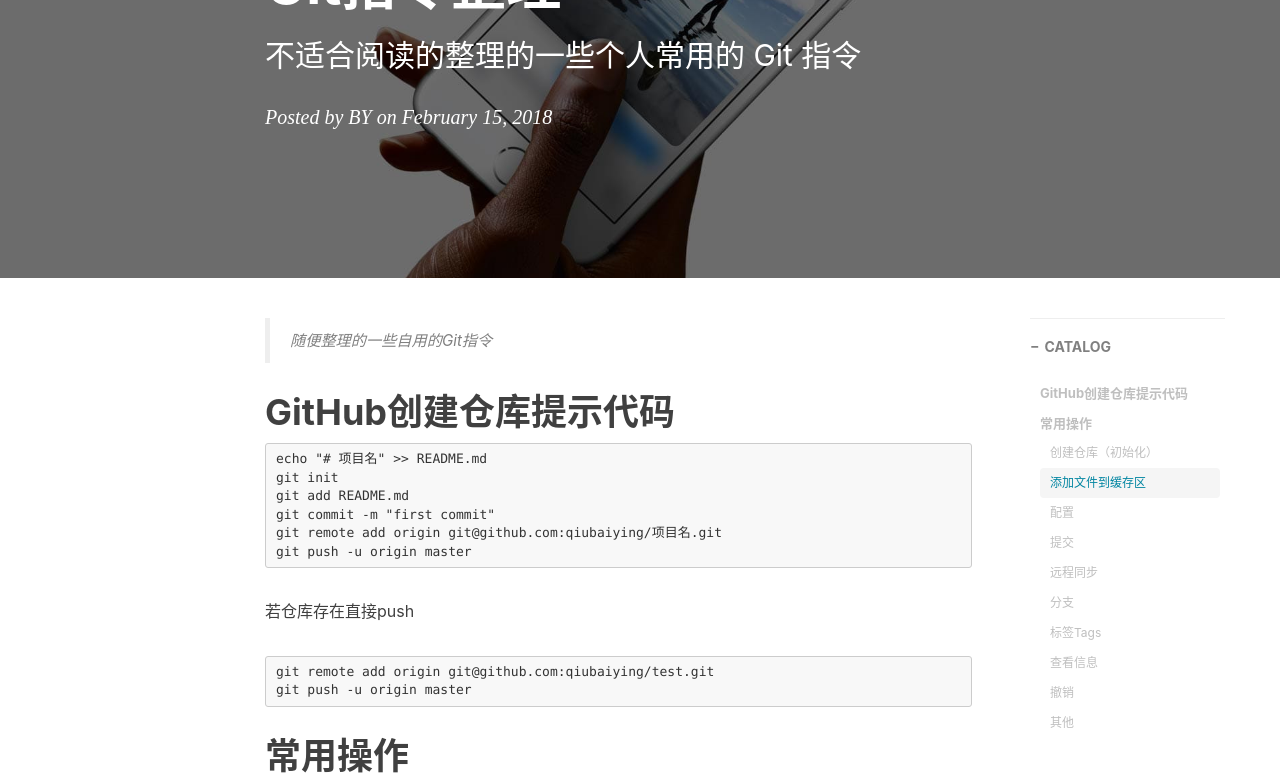
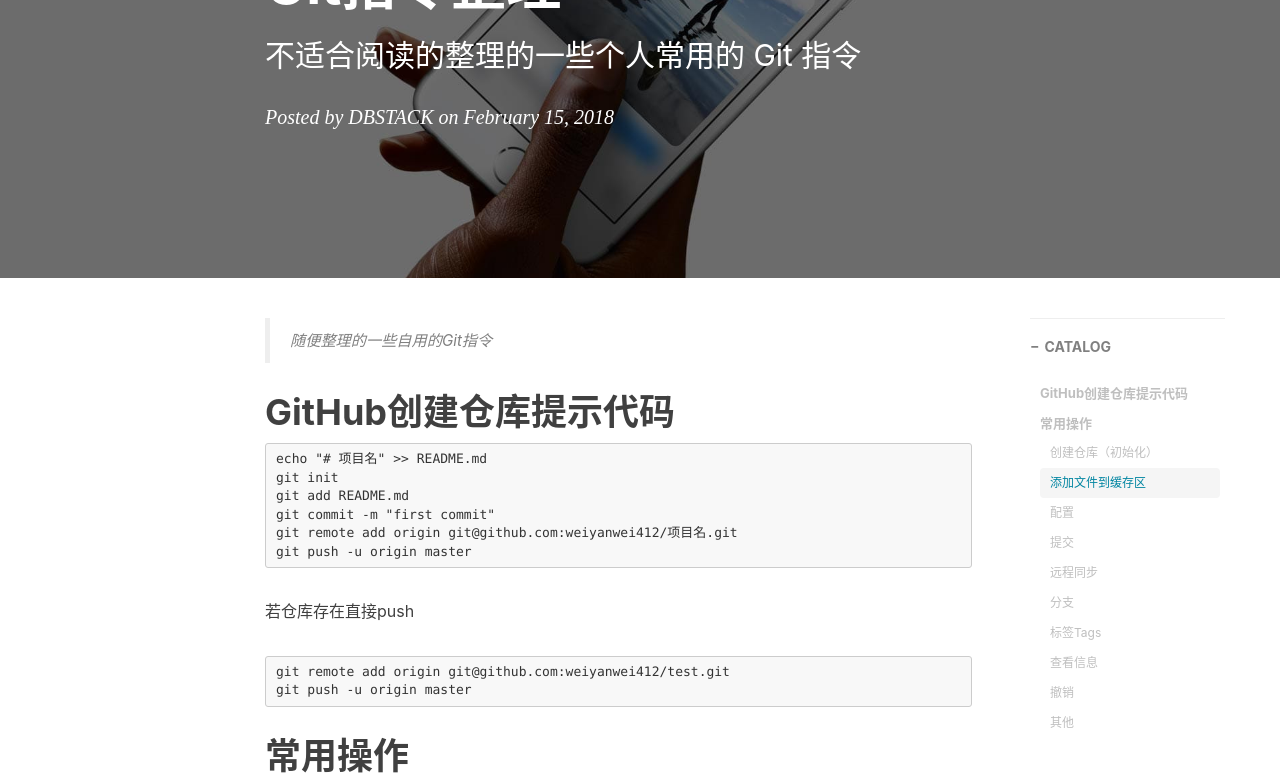
Before and after one commit to weiyanwei412/weiyanwei412.github.io, a Jekyll site: the page built from _posts/2018-02-15-Git指令整理.md, in a window 1280 px wide and 1400 px high. Shown: the part 245-1020 px from the top of the window. Built offline with Jekyll 4.4.1, drawn with Linux system fonts in a browser that asks for light colours; nearby versions of some CDN libraries; comment, search, counter and statistics services are not loaded.

Commit message:
Update 2018-02-15-Git指令整理.md

```diff
--- a/_posts/2018-02-15-Git指令整理.md
+++ b/_posts/2018-02-15-Git指令整理.md
@@ -3,7 +3,7 @@ layout:     post
 title:      Git指令整理
 subtitle:   不适合阅读的整理的一些个人常用的 Git 指令
 date:       2018-02-15
-author:     BY
+author:     DBSTACK
 header-img: img/post-bg-ios9-web.jpg
 catalog: true
 tags:
@@ -21,12 +21,12 @@ tags:
 	git init
 	git add README.md
 	git commit -m "first commit"
-	git remote add origin git@github.com:qiubaiying/项目名.git
+	git remote add origin git@github.com:weiyanwei412/项目名.git
 	git push -u origin master
 
 若仓库存在直接push
 
-	git remote add origin git@github.com:qiubaiying/test.git
+	git remote add origin git@github.com:weiyanwei412/test.git
 	git push -u origin master
 
 
```
